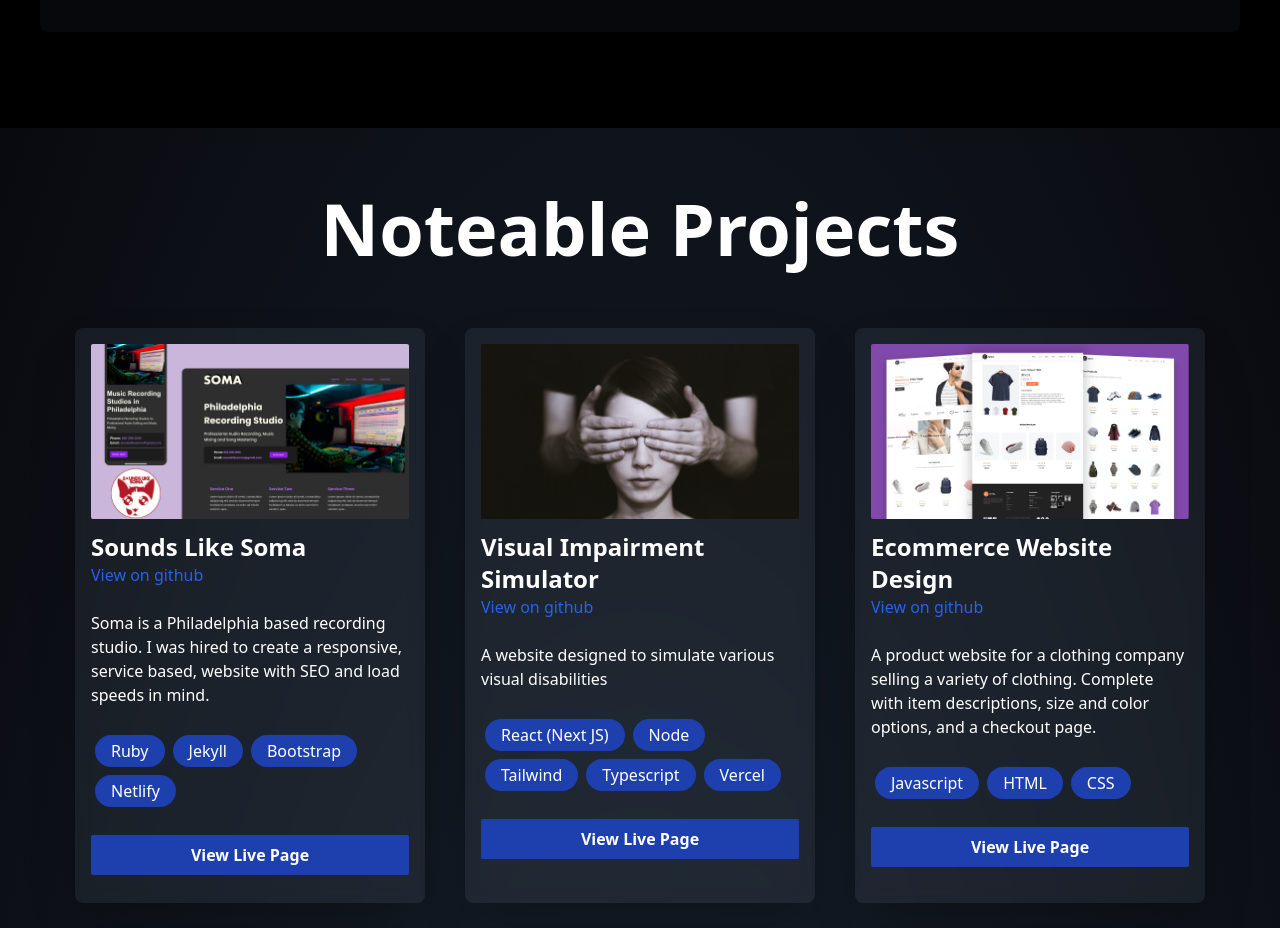
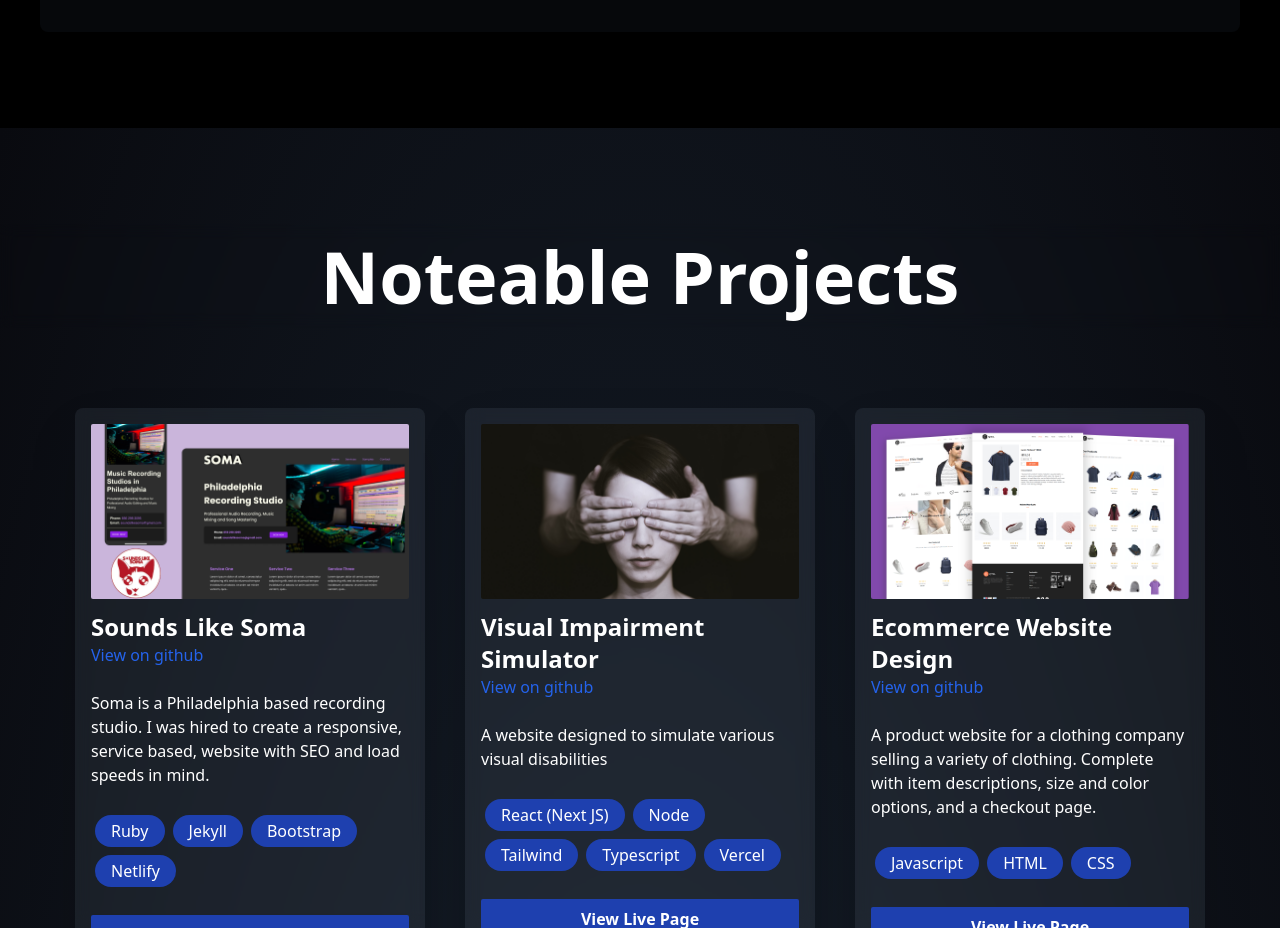
Before and after one commit to zackhanni/zachary.works, a Next.js app: page / in a window 1280 px wide. Shown: the part 1920-2848 px from the top of the page. Built offline with nearby package versions, Linux system fonts and the light colour scheme.

Commit message:
sticky title

```diff
--- a/app/components/Projects.tsx
+++ b/app/components/Projects.tsx
@@ -10,12 +10,12 @@ function Projects() {
   return (
     <section
       id="projects"
-      className=" flex flex-col justify-center items-center"
+      className=" flex flex-col justify-center items-center py-24"
     >
-      <h2 className="text-5xl lg:text-7xl font-bold text-center py-16 text-white">
+      <h2 className="text-5xl lg:text-7xl font-bold text-center py-4 text-white sticky top-0 z-10 w-full backdrop-blur">
         Noteable Projects
       </h2>
-      <ul className="max-w-[90%] md:max-w-[1200] m-auto grid gap-10 pb-20 grid-cols-1 md:grid-cols-2 xl:grid-cols-3">
+      <ul className="max-w-[90%] md:max-w-[1200] m-auto grid gap-10 py-20 grid-cols-1 md:grid-cols-2 xl:grid-cols-3">
         {ProjectsData.map((project) => {
           // eslint-disable-next-line react-hooks/rules-of-hooks
           const { ref, inView } = useInView({
```
